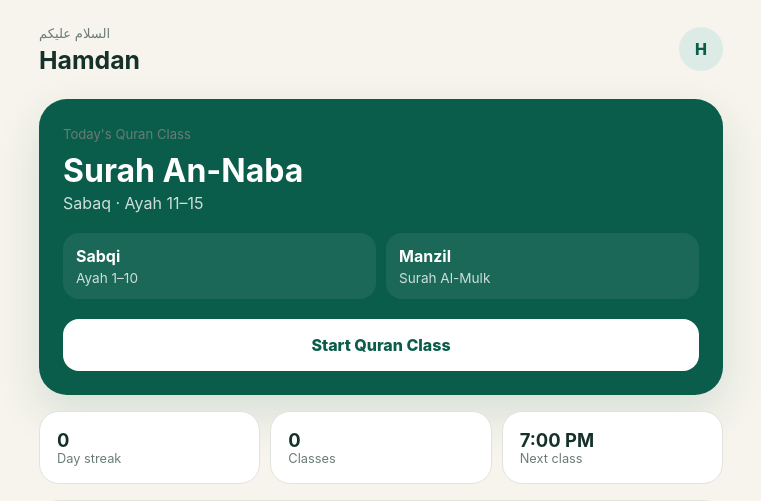
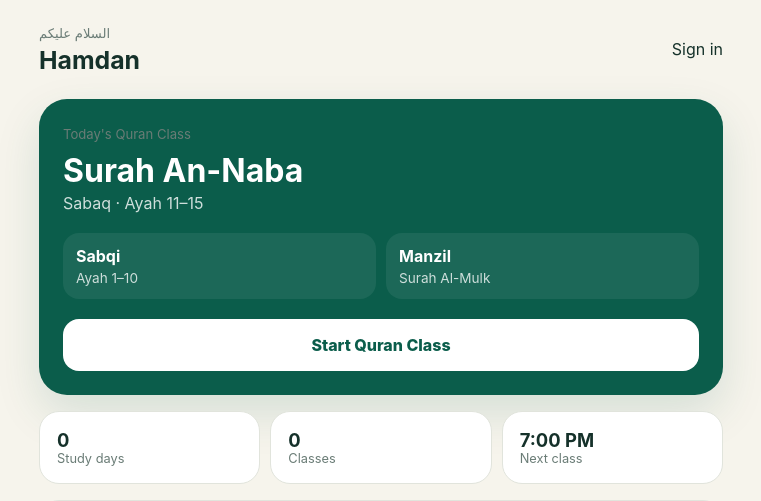
Before and after one commit to smtalhadv-web/quran-ustadh, a Next.js app: page / in a window 1280 px wide. Shown: the top 501 px of the page, without its empty margins (259-1020 px from the left). Built offline with nearby package versions, Linux system fonts and the light colour scheme; no server answers.

Commit message:
Connect app/page.tsx to Supabase persistence

```diff
--- a/app/page.tsx
+++ b/app/page.tsx
@@ -2,19 +2,22 @@
 import Link from "next/link";
 import {useEffect,useState} from "react";
 import {BottomNav} from "@/components/bottom-nav";
-import {defaultStudent,loadStudent,Student} from "@/lib/student-store";
+import {AccountBar} from "@/components/account-bar";
+import {defaultStudent,Student} from "@/lib/student-store";
+import {getCurrentStudent} from "@/lib/student-repository";
+
 export default function Home(){
  const [s,setS]=useState<Student>(defaultStudent);
- useEffect(()=>setS(loadStudent()),[]);
+ useEffect(()=>{getCurrentStudent().then(setS)},[]);
  return <main className="shell">
-  <header className="top"><div><small>السلام عليكم</small><h1>{s.name}</h1></div><div className="avatar">{s.name[0]}</div></header>
+  <header className="top"><div><small>السلام عليكم</small><h1>{s.name}</h1></div><AccountBar/></header>
   <section className="hero">
    <span className="eyebrow">Today's Quran Class</span>
    <h2>Surah An-Naba</h2><p>Sabaq · Ayah 11–15</p>
    <div className="lessonGrid"><div><b>Sabqi</b><span>Ayah 1–10</span></div><div><b>Manzil</b><span>Surah Al-Mulk</span></div></div>
    <Link className="primary" href="/class">Start Quran Class</Link>
   </section>
-  <section className="stats"><div><b>{s.streak}</b><span>Day streak</span></div><div><b>{s.sessions}</b><span>Classes</span></div><div><b>7:00 PM</b><span>Next class</span></div></section>
+  <section className="stats"><div><b>{s.streak}</b><span>Study days</span></div><div><b>{s.sessions}</b><span>Classes</span></div><div><b>7:00 PM</b><span>Next class</span></div></section>
   <section className="card"><div><span className="eyebrow">Continue Quran</span><h3>Juz {s.currentJuz} · Page {s.currentPage}</h3></div><Link href="/quran">Open</Link></section>
   <section className="card"><div><span className="eyebrow">Revision Due</span><h3>1 weak ayah</h3><p>Review before new Sabaq</p></div><Link href="/class">Review</Link></section>
   <BottomNav/>
```
